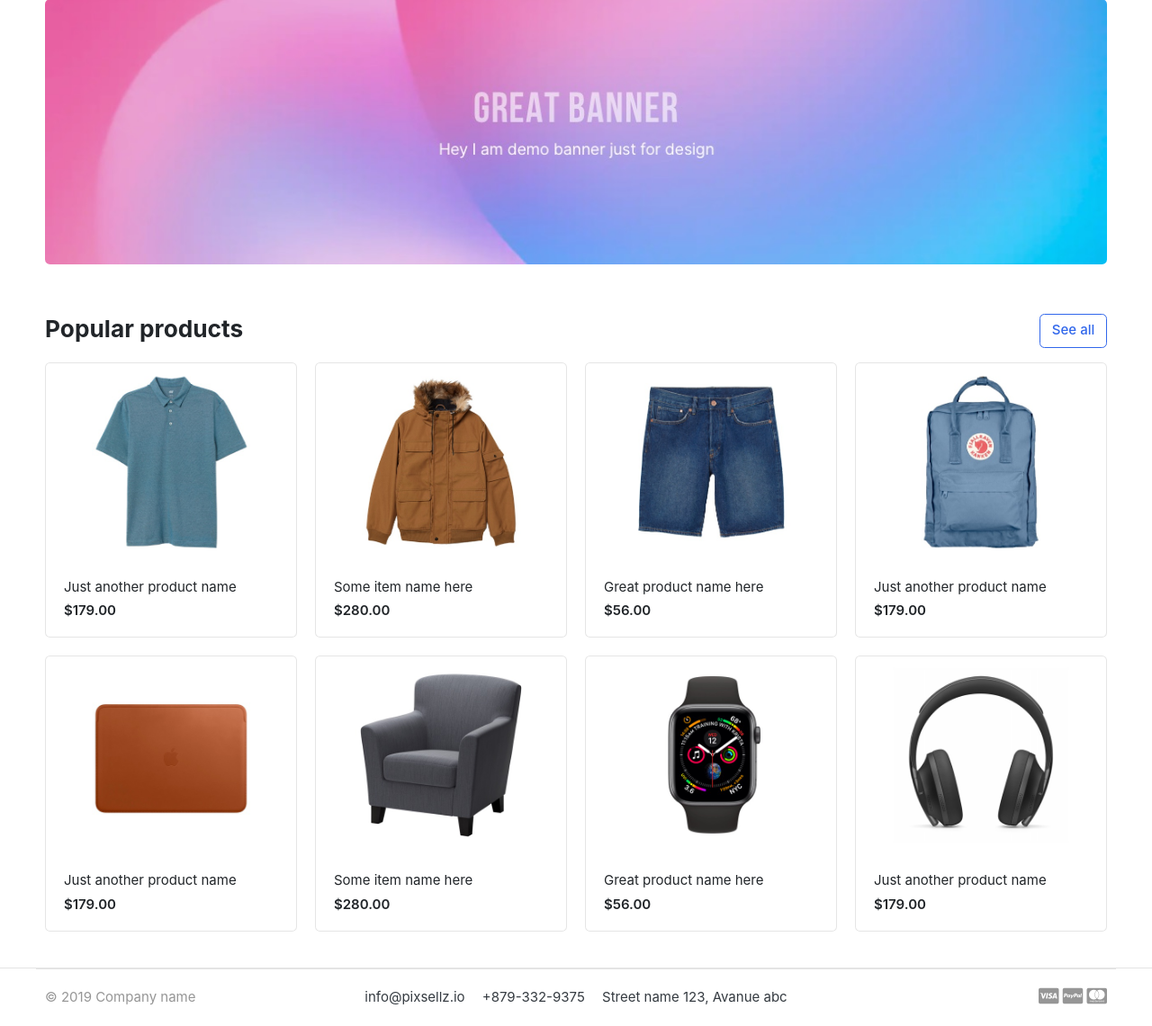
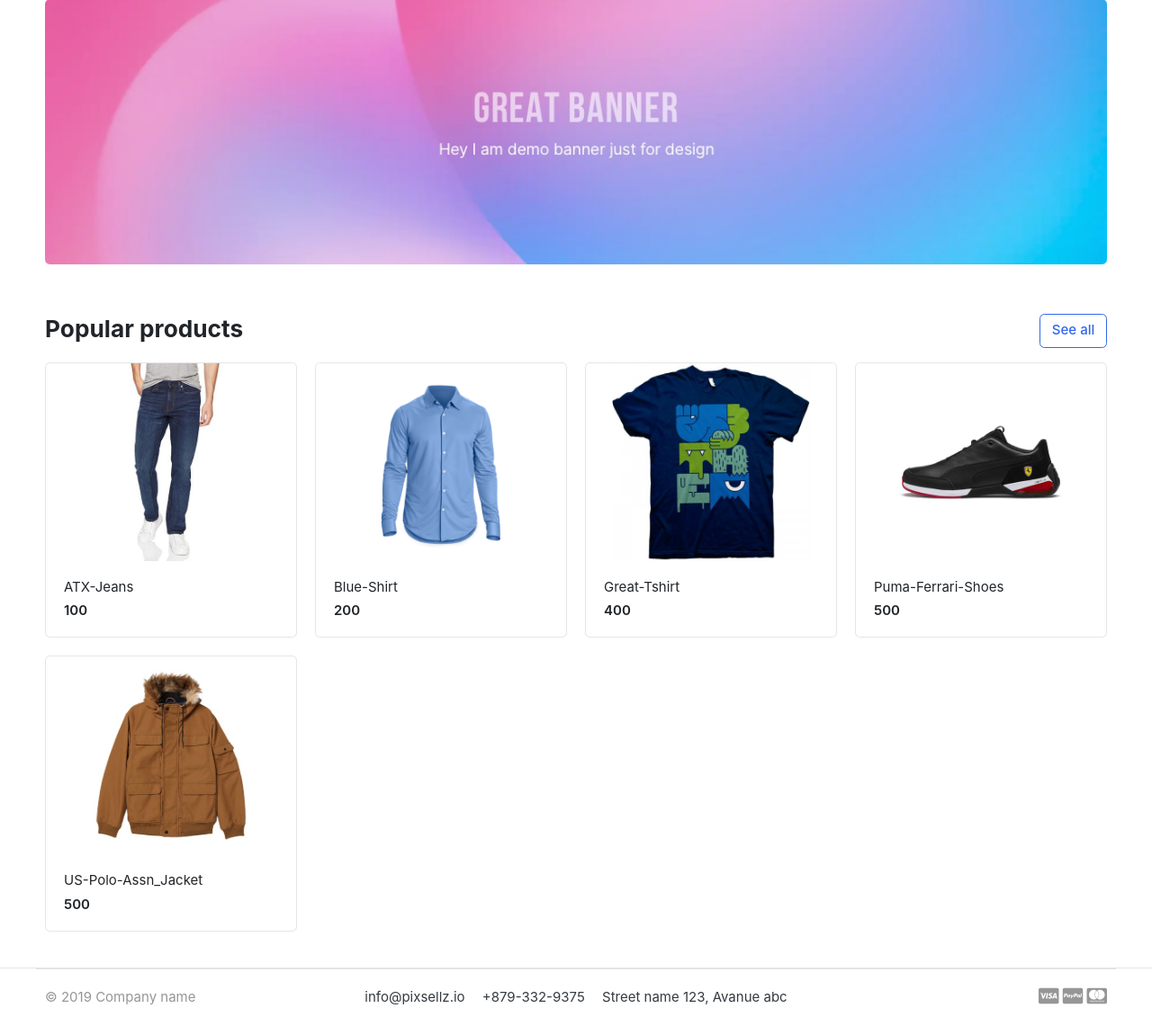
Before and after one commit to ErivanDev/DjangoEcommerce, a Django app: page / in a window 1280 px wide. Shown: the part 139-1280 px from the top of the page at 90% size. Run offline with Django 4.2, Linux system fonts and the light colour scheme; data comes from the database, SQL or seed files in the repository; parts of the project's set-up code (start-up, migrations or seed data) failed here and were passed over; some libraries are stand-ins or nearby versions; some web fonts are replaced.

Commit message:
Added Funcionality: Display products in homepage

```diff
--- a/djangoecommerce/settings.py
+++ b/djangoecommerce/settings.py
@@ -128,8 +128,11 @@ STATICFILES_DIRS = [
 
 # media files configuration
 
-MEDIA_URL = '/media/'
+MEDIA_URL = 'media/'
 MEDIA_ROOT = BASE_DIR / 'media'
+MEDIAFILES_DIRS = [
+    'djangoecommerce/media',
+]
 
 # Default primary key field type
 # https://docs.djangoproject.com/en/4.1/ref/settings/#default-auto-field
--- a/djangoecommerce/views.py
+++ b/djangoecommerce/views.py
@@ -1,4 +1,12 @@
 from django.shortcuts  import render
 
+from store.models import Product
+
 def home(request):
-    return render(request, 'home.html')
+    products = Product.objects.all().filter(is_available=True)
+
+    context = {
+        'products': products,
+    }
+
+    return render(request, 'home.html', context)
--- a/templates/home.html
+++ b/templates/home.html
@@ -25,78 +25,17 @@
 
 
 <div class="row">
+	{% for product in products %}
 	<div class="col-md-3">
 		<div class="card card-product-grid">
-			<a href="./product-detail.html" class="img-wrap"> <img src="{% static 'images/items/1.jpg' %}"> </a>
+			<a href="./product-detail.html" class="img-wrap"> <img src="{{ product.images.url }}"> </a>
 			<figcaption class="info-wrap">
-				<a href="./product-detail.html" class="title">Just another product name</a>
-				<div class="price mt-1">$179.00</div> <!-- price-wrap.// -->
+				<a href="./product-detail.html" class="title">{{ product.name }}</a>
+				<div class="price mt-1">{{ product.price }}</div> <!-- price-wrap.// -->
 			</figcaption>
 		</div>
 	</div> <!-- col.// -->
-	<div class="col-md-3">
-		<div class="card card-product-grid">
-			<a href="./product-detail.html" class="img-wrap"> <img src="{% static 'images/items/2.jpg' %}"> </a>
-			<figcaption class="info-wrap">
-				<a href="./product-detail.html" class="title">Some item name here</a>
-				<div class="price mt-1">$280.00</div> <!-- price-wrap.// -->
-			</figcaption>
-		</div>
-	</div> <!-- col.// -->
-	<div class="col-md-3">
-		<div class="card card-product-grid">
-			<a href="./product-detail.html" class="img-wrap"> <img src="{% static 'images/items/3.jpg' %}"> </a>
-			<figcaption class="info-wrap">
-				<a href="./product-detail.html" class="title">Great product name here</a>
-				<div class="price mt-1">$56.00</div> <!-- price-wrap.// -->
-			</figcaption>
-		</div>
-	</div> <!-- col.// -->
-	<div class="col-md-3">
-		<div class="card card-product-grid">
-			<a href="./product-detail.html" class="img-wrap"> <img src="{% static 'images/items/4.jpg' %}"> </a>
-			<figcaption class="info-wrap">
-				<a href="./product-detail.html" class="title">Just another product name</a>
-				<div class="price mt-1">$179.00</div> <!-- price-wrap.// -->
-			</figcaption>
-		</div>
-	</div> <!-- col.// -->
-	<div class="col-md-3">
-		<div class="card card-product-grid">
-			<a href="./product-detail.html" class="img-wrap"> <img src="{% static 'images/items/5.jpg' %}"> </a>
-			<figcaption class="info-wrap">
-				<a href="./product-detail.html" class="title">Just another product name</a>
-				<div class="price mt-1">$179.00</div> <!-- price-wrap.// -->
-			</figcaption>
-		</div>
-	</div> <!-- col.// -->
-	<div class="col-md-3">
-		<div class="card card-product-grid">
-			<a href="./product-detail.html" class="img-wrap"> <img src="{% static 'images/items/6.jpg' %}"> </a>
-			<figcaption class="info-wrap">
-				<a href="./product-detail.html" class="title">Some item name here</a>
-				<div class="price mt-1">$280.00</div> <!-- price-wrap.// -->
-			</figcaption>
-		</div>
-	</div> <!-- col.// -->
-	<div class="col-md-3">
-		<div class="card card-product-grid">
-			<a href="./product-detail.html" class="img-wrap"> <img src="{% static 'images/items/7.jpg' %}"> </a>
-			<figcaption class="info-wrap">
-				<a href="./product-detail.html" class="title">Great product name here</a>
-				<div class="price mt-1">$56.00</div> <!-- price-wrap.// -->
-			</figcaption>
-		</div>
-	</div> <!-- col.// -->
-	<div class="col-md-3">
-		<div class="card card-product-grid">
-			<a href="./product-detail.html" class="img-wrap"> <img src="{% static 'images/items/9.jpg' %}"> </a>
-			<figcaption class="info-wrap">
-				<a href="./product-detail.html" class="title">Just another product name</a>
-				<div class="price mt-1">$179.00</div> <!-- price-wrap.// -->
-			</figcaption>
-		</div>
-	</div> <!-- col.// -->
+	{% endfor %}
 </div> <!-- row.// -->
 
 </div><!-- container // -->
```
